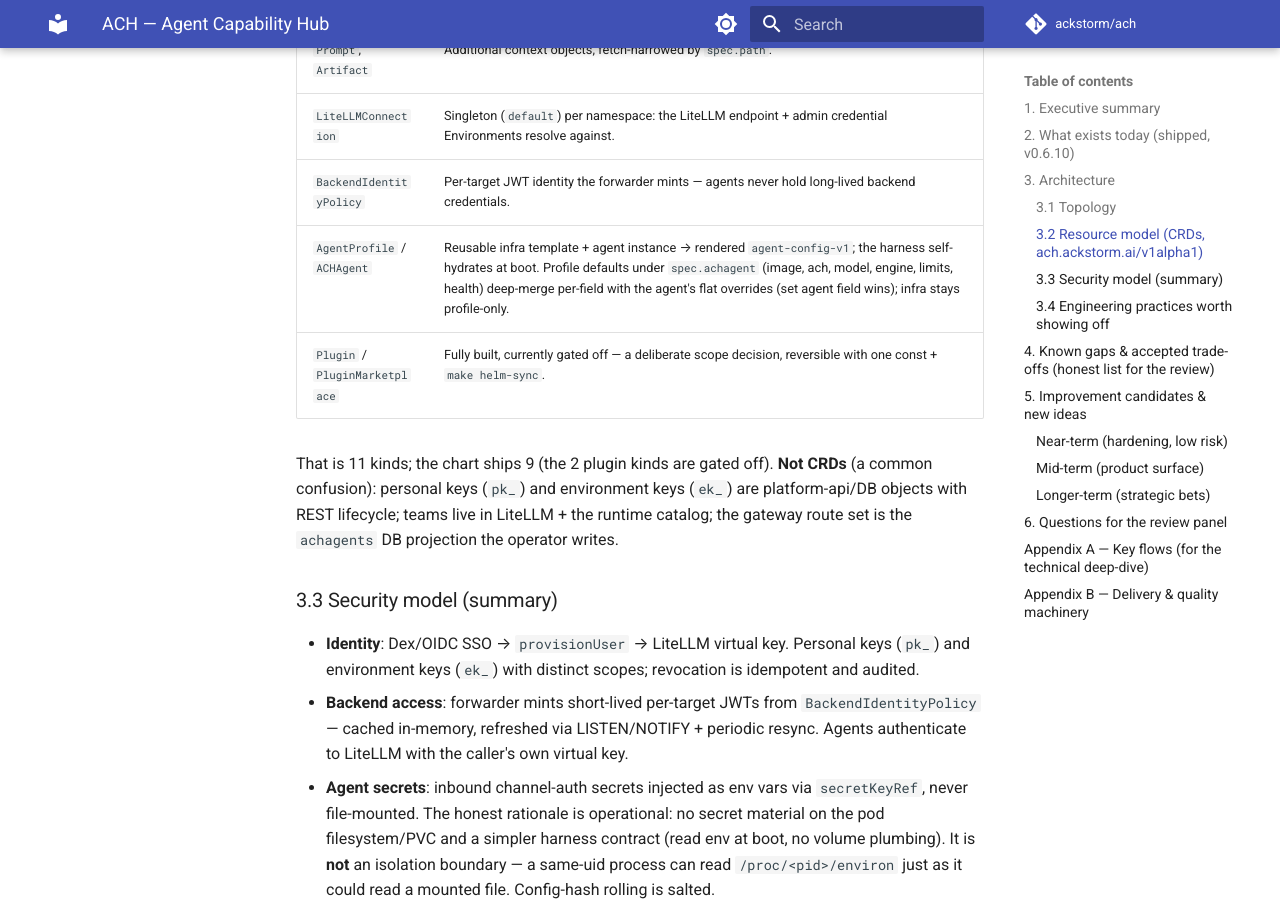
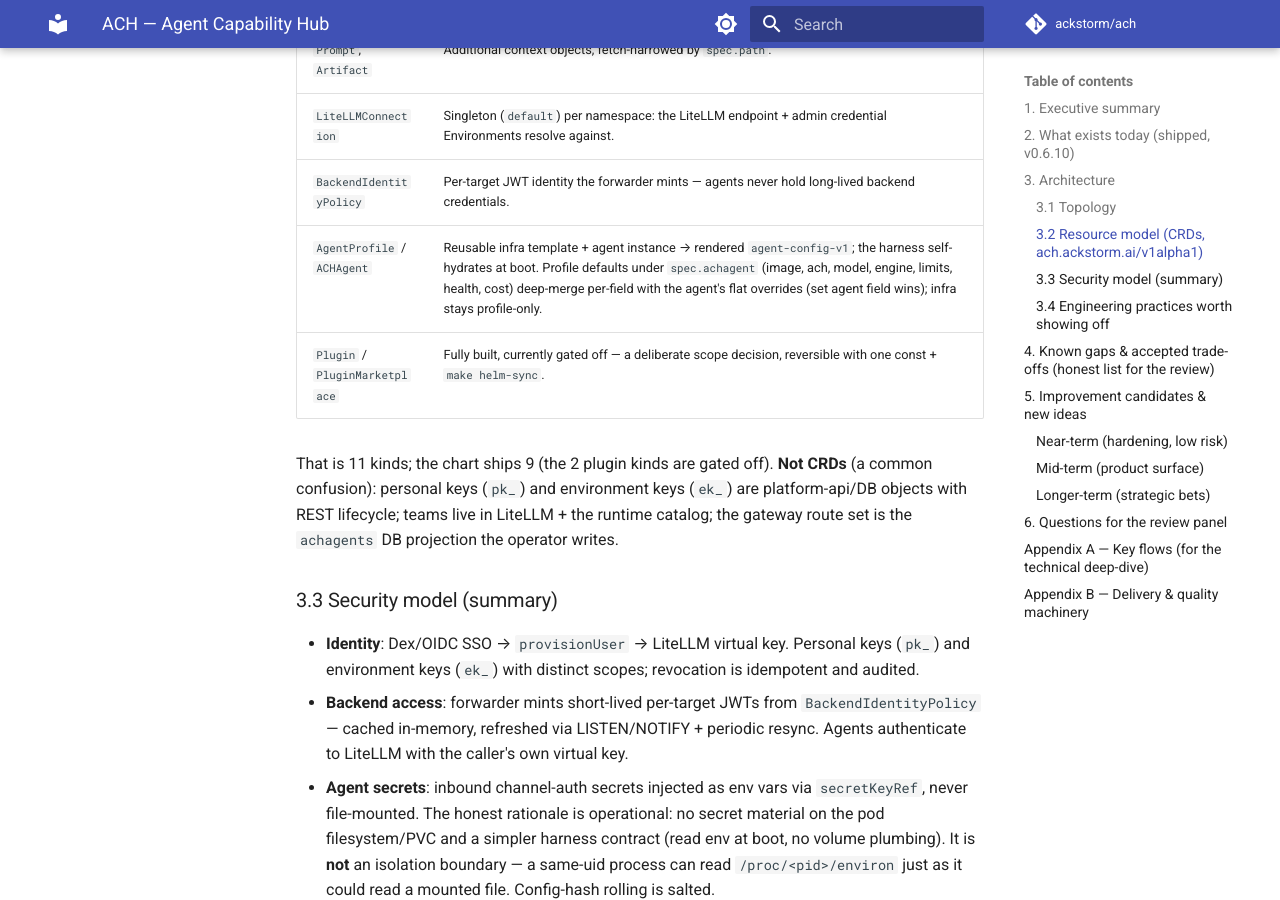
Before and after one commit to ackstorm/ach, an MkDocs documentation site: the page built from docs/ach-project-spec.md, in a window 1280 px wide and 900 px high, scrolled down 3426 px. Built offline with MkDocs 1.6.1 and Material for MkDocs 9.7.7, drawn with Linux system fonts in a browser that asks for light colours; comment, search, counter and statistics services are not loaded; the version menu is left out.

Commit message:
docs: list cost among the agent-overridable defaults

```diff
--- a/docs/ach-project-spec.md
+++ b/docs/ach-project-spec.md
@@ -92,7 +92,7 @@ flowchart LR
 | `Prompt`, `Artifact` | Additional context objects, fetch-narrowed by `spec.path`. |
 | `LiteLLMConnection` | Singleton (`default`) per namespace: the LiteLLM endpoint + admin credential Environments resolve against. |
 | `BackendIdentityPolicy` | Per-target JWT identity the forwarder mints — agents never hold long-lived backend credentials. |
-| `AgentProfile` / `ACHAgent` | Reusable infra template + agent instance → rendered `agent-config-v1`; the harness self-hydrates at boot. Profile defaults under `spec.achagent` (image, ach, model, engine, limits, health) deep-merge per-field with the agent's flat overrides (set agent field wins); infra stays profile-only. |
+| `AgentProfile` / `ACHAgent` | Reusable infra template + agent instance → rendered `agent-config-v1`; the harness self-hydrates at boot. Profile defaults under `spec.achagent` (image, ach, model, engine, limits, health, cost) deep-merge per-field with the agent's flat overrides (set agent field wins); infra stays profile-only. |
 | `Plugin` / `PluginMarketplace` | Fully built, currently gated off — a deliberate scope decision, reversible with one const + `make helm-sync`. |
 
 That is 11 kinds; the chart ships 9 (the 2 plugin kinds are gated off). **Not
```
Also changed, not shown: AGENTS.md (+3 -3 lines), examples/agent-runtime/README.md (+1 -1 lines), references/understanding.md (+2 -2 lines), 2 other files.
